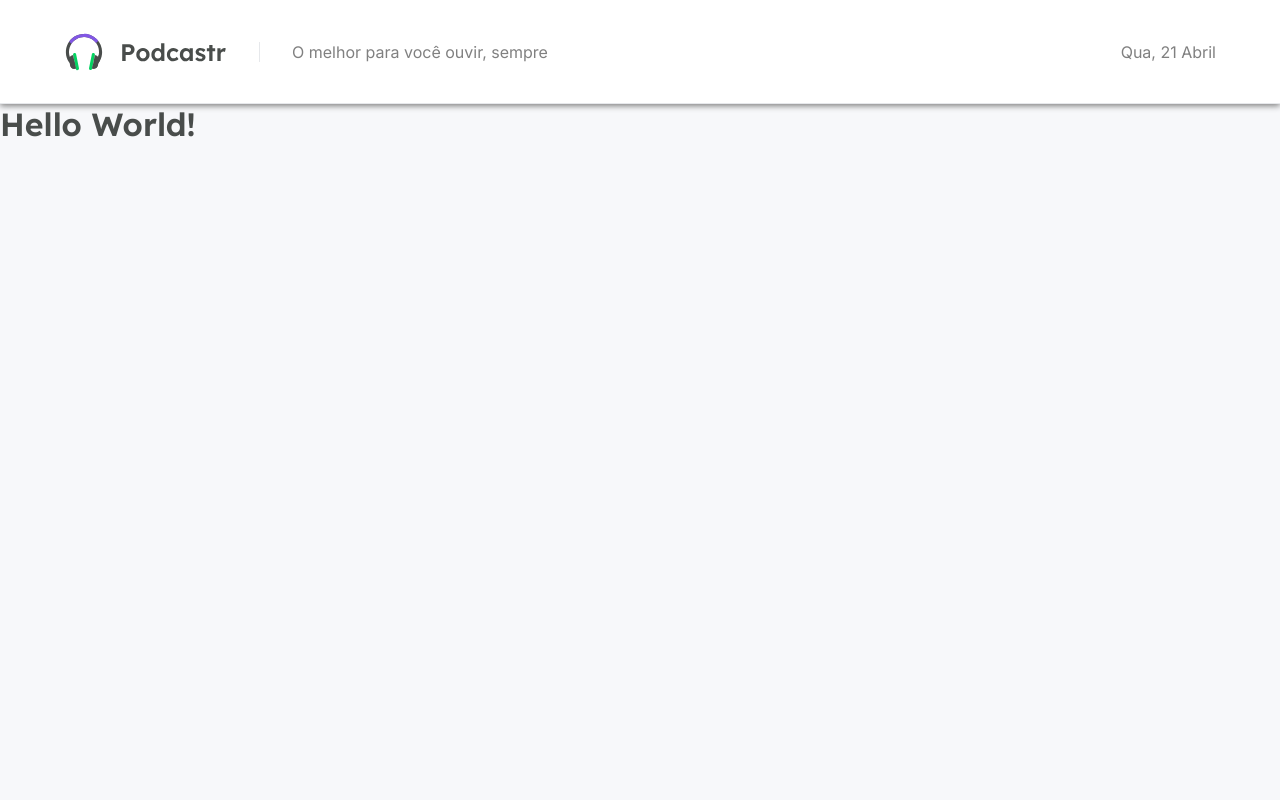
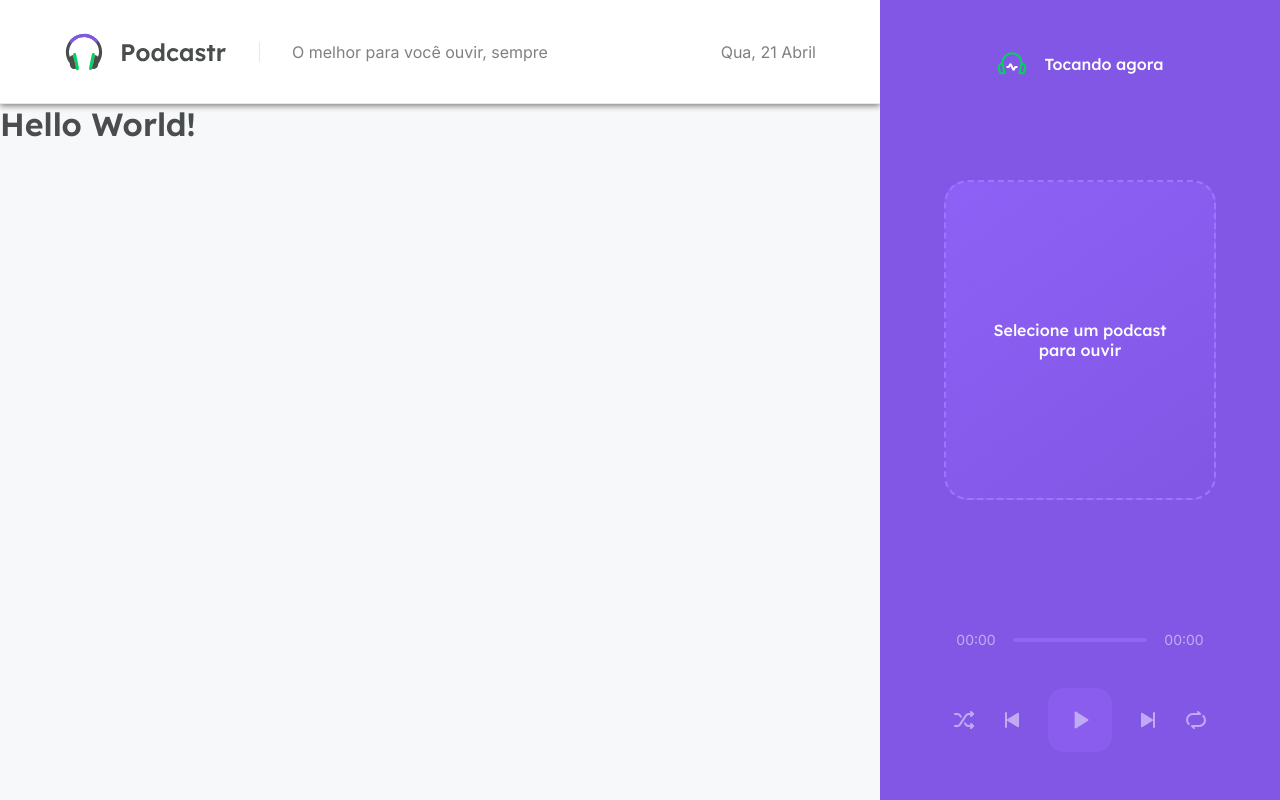
Before and after one commit to mateussouza-ms/podcastr, a Next.js app: page / in a window 1280 px wide. Built offline with nearby package versions, Linux system fonts and the light colour scheme.

Commit message:
Create component Player
Create the player that will be contained on all pages of the application.

```diff
--- /dev/null
+++ b/src/components/Player/index.tsx
@@ -0,0 +1,52 @@
+import styles from "./styles.module.css";
+
+export function Player() {
+  return (
+    <div className={styles.playerContainer}>
+      <header>
+        <img src="/playing.svg" alt="Tocando agora" />
+        <strong>Tocando agora</strong>
+      </header>
+
+      <div className={styles.emptyPlayer}>
+        <strong>Selecione um podcast para ouvir</strong>
+      </div>
+
+      <footer className={styles.empty}>
+        <div className={styles.progress}>
+          <span>00:00</span>
+          <div className={styles.slider}>
+            <div className={styles.emptySlider} />
+          </div>
+          <span>00:00</span>
+        </div>
+
+        <div className={styles.buttons}>
+          <button type="button" title="Ordem aleatória">
+            <img src="/shuffle.svg" alt="Embaralhar" />
+          </button>
+
+          <button type="button" title="Pular para anterior">
+            <img src="/play-previous.svg" alt="Pular para anterior" />
+          </button>
+
+          <button
+            type="button"
+            className={styles.playButton}
+            title="Tocar/Pausar"
+          >
+            <img src="/play.svg" alt="Tocar" />
+          </button>
+
+          <button type="button" title="Pular para próximo">
+            <img src="/play-next.svg" alt="Pular para próximo" />
+          </button>
+
+          <button type="button" title="Repetir">
+            <img src="repeat.svg" alt="Repetir" />
+          </button>
+        </div>
+      </footer>
+    </div>
+  );
+}
--- /dev/null
+++ b/src/components/Player/styles.module.css
@@ -0,0 +1,97 @@
+.playerContainer {
+  padding: 3rem 4rem;
+  height: 100vh;
+  width: 25rem;
+
+  background: var(--purple-500);
+  color: var(--white);
+
+  display: flex;
+  flex-direction: column;
+  align-items: center;
+  justify-content: space-between;
+}
+
+.playerContainer header {
+  display: flex;
+  align-items: center;
+  gap: 1rem;
+}
+
+.playerContainer strong {
+  font-family: Lexend, sans-serif;
+  font-weight: 500;
+}
+
+.emptyPlayer {
+  background: linear-gradient(
+    143.8deg,
+    rgba(145, 100, 250, 0.8) 0%,
+    rgba(0, 0, 0, 0) 100%
+  );
+  width: 100%;
+  height: 20rem;
+  border: 2px dashed var(--purple-300);
+  border-radius: 1.5rem;
+  padding: 2rem;
+  text-align: center;
+
+  display: flex;
+  justify-content: center;
+  align-items: center;
+  margin-top: 1rem;
+}
+
+.playerContainer footer {
+  align-self: stretch;
+}
+
+.playerContainer footer.empty {
+  opacity: 0.5;
+}
+
+.progress {
+  display: flex;
+  align-items: center;
+  margin: 3rem 0 1rem;
+  gap: 0.3rem;
+  font-size: 0.875rem;
+}
+
+.progress span {
+  display: inline-block;
+  width: 4rem;
+  text-align: center;
+}
+
+.slider {
+  flex: 1;
+}
+
+.slider .emptySlider {
+  width: 100%;
+  height: 4px;
+  background: var(--purple-300);
+  border-radius: 0.5rem;
+}
+
+.buttons {
+  display: flex;
+  align-items: center;
+  justify-content: center;
+  margin-top: 2.5rem;
+  gap: 1.5rem;
+}
+
+.buttons button {
+  background: transparent;
+  border: 0;
+  font-size: 0;
+}
+
+.buttons button.playButton {
+  background: var(--purple-400);
+  width: 4rem;
+  height: 4rem;
+  border-radius: 1rem;
+}
--- a/src/pages/_app.tsx
+++ b/src/pages/_app.tsx
@@ -1,7 +1,20 @@
 import "../styles/global.css";
 
+import { Header } from "../components/Header";
+import { Player } from "../components/Player";
+
+import styles from "../styles/app.module.css";
+
 function MyApp({ Component, pageProps }) {
-  return <Component {...pageProps} />;
+  return (
+    <div className={styles.appWrapper}>
+      <main>
+        <Header />
+        <Component {...pageProps} />
+      </main>
+      <Player />
+    </div>
+  );
 }
 
 export default MyApp;
--- a/src/pages/index.tsx
+++ b/src/pages/index.tsx
@@ -1,10 +1,3 @@
-import { Header } from "../components/Header";
-
 export default function Home() {
-  return (
-    <>
-      <Header />
-      <h1>Hello World!</h1>
-    </>
-  );
+  return <h1>Hello World!</h1>;
 }
--- /dev/null
+++ b/src/styles/app.module.css
@@ -0,0 +1,7 @@
+.appWrapper {
+  display: flex;
+}
+
+.appWrapper main {
+  flex: 1;
+}
```
